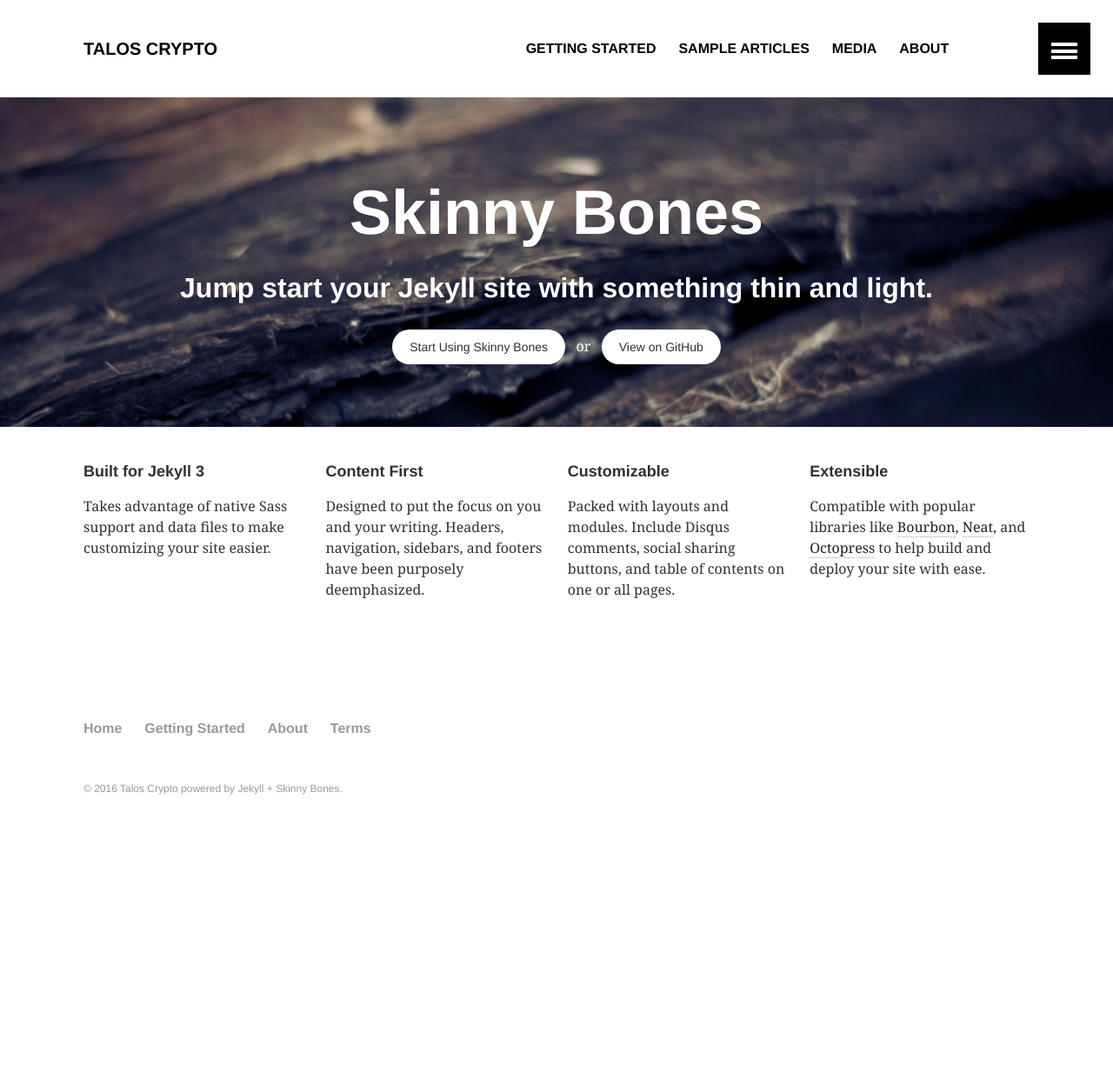
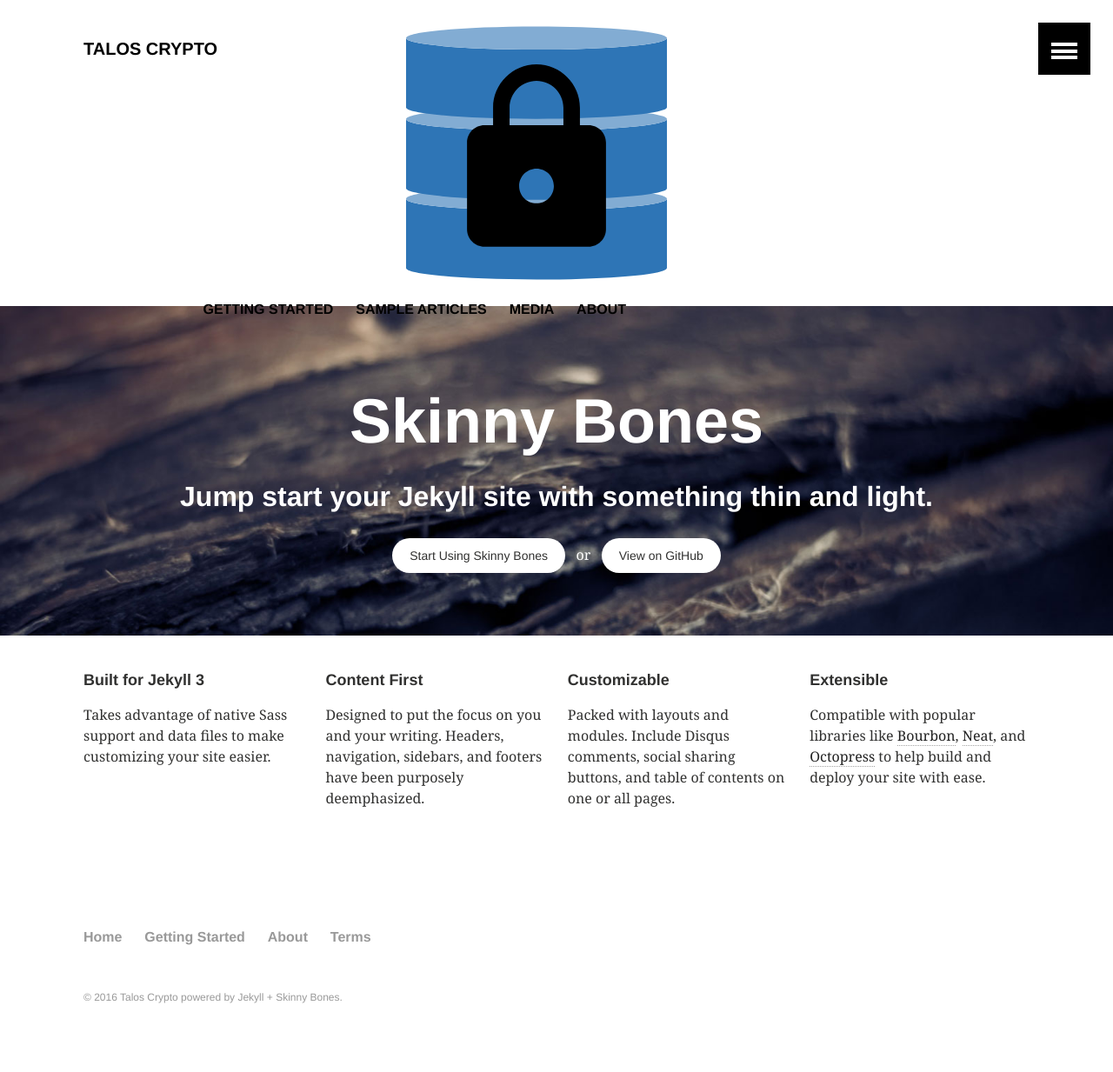
Before and after one commit to Talos-crypto/talos-crypto, a Jekyll site: the page built from index.md, in a window 1280 px wide. Shown: the whole page at 87% size. Built offline with Jekyll 4.4.1, drawn with Linux system fonts in a browser that asks for light colours; before the commit the page ends 993 px from its top, so only the background shows below that.

Commit message:
add logo

```diff
--- a/_includes/header.html
+++ b/_includes/header.html
@@ -1,5 +1,6 @@
 <header id="masthead">
   <div class="inner-wrap">
+  	<img src="{{ site.url }}/images/talos-logo.svg" alt="Talos Logo" style="width:300px;height:300px;">
     <a href="{{ site.url }}/" class="site-title">{{ site.title }}</a>
     <nav role="navigation" class="menu top-menu">
         {% include navigation.html %}
```
Also changed, not shown: images/talos-logo.svg (added).
